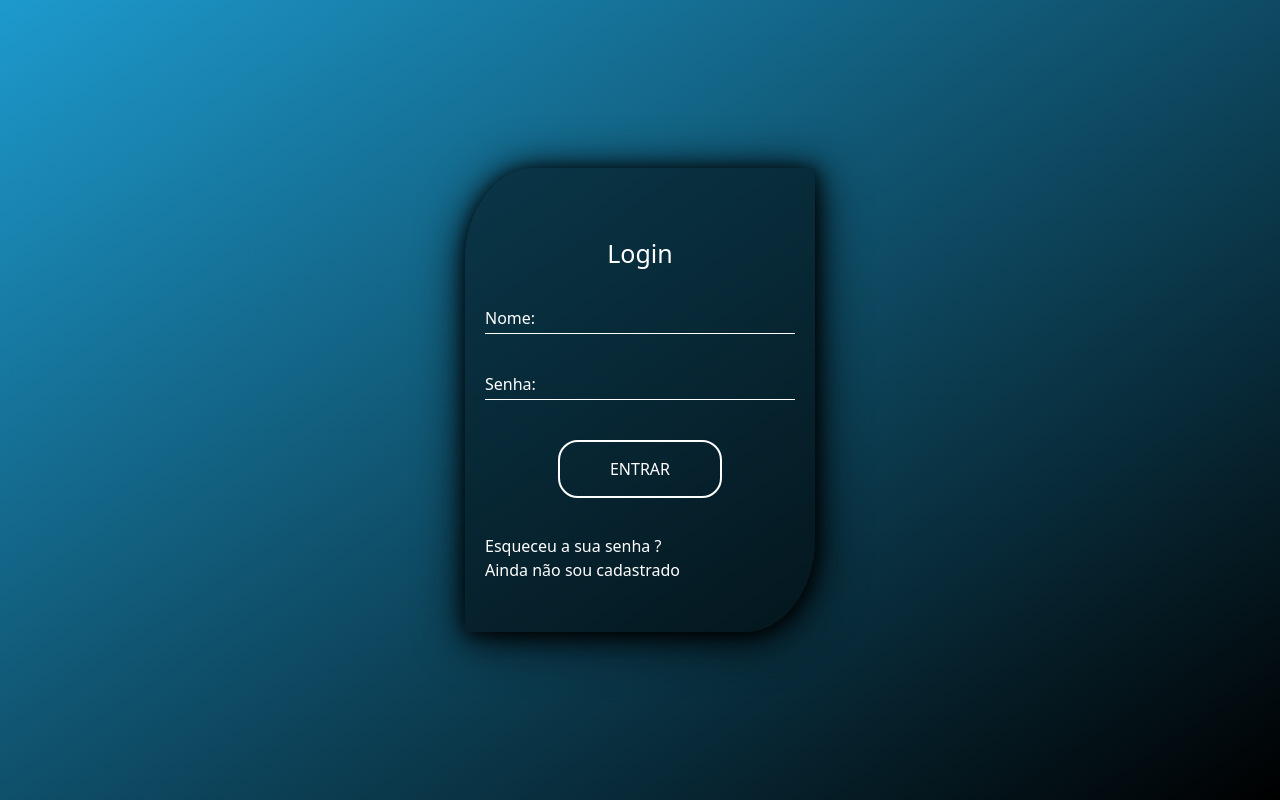
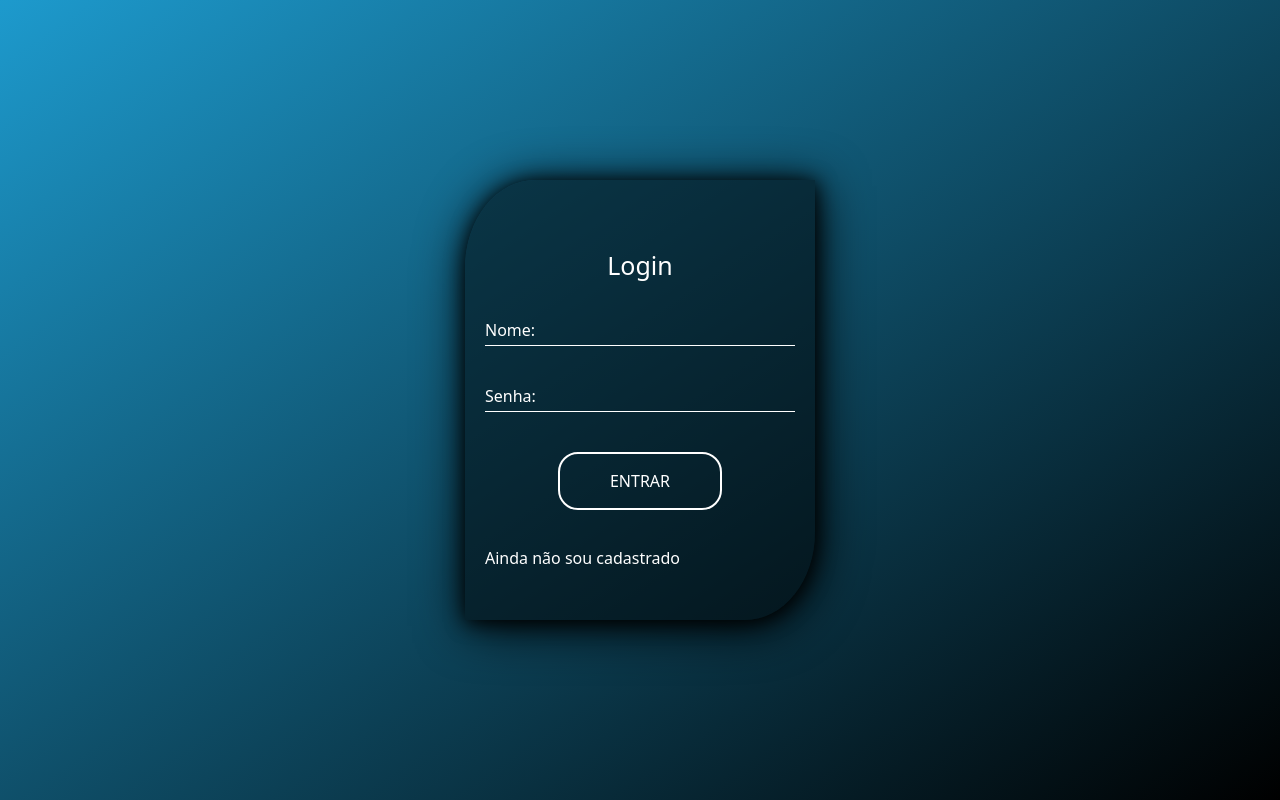
Before and after one commit to EduardoBM02/FrontMaker, an Angular app: page / in a window 1280 px wide. Built offline with nearby package versions, Linux system fonts and the light colour scheme.

Commit message:
att login

```diff
--- a/src/app/pages/login/login.component.html
+++ b/src/app/pages/login/login.component.html
@@ -24,7 +24,6 @@
                 <a routerLink="/home" class="button btn">Entrar</a>
             </div>
         <div class="links-uteis">
-            <a href=""><p>Esqueceu a sua senha ?</p></a>
             <a routerLink="/cadastro"><p>Ainda não sou cadastrado</p></a>
         </div>
     </div>
```
